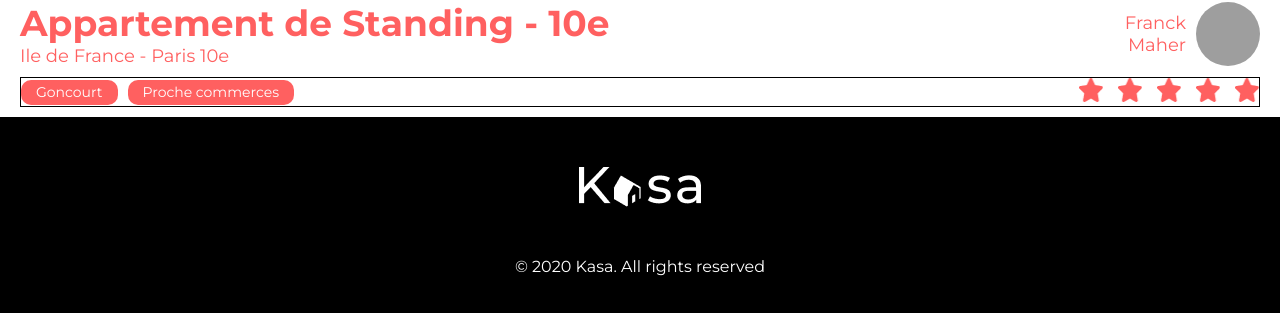
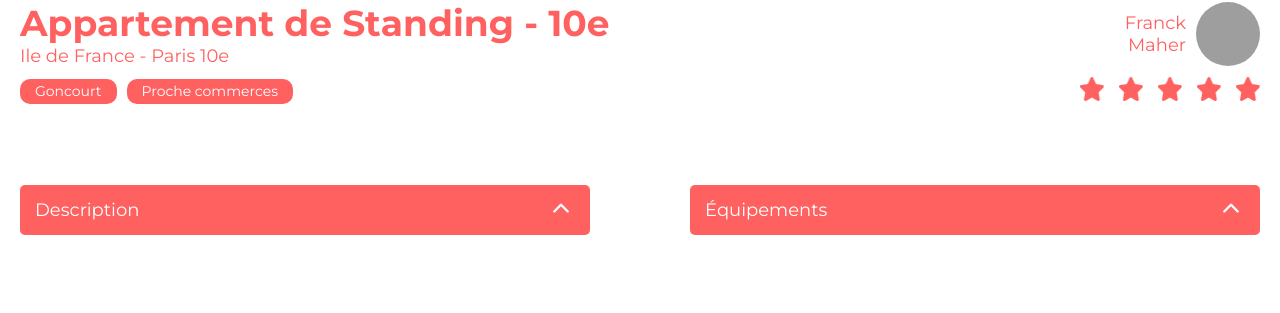
Before and after one commit to Benjamin-V-Dev/Kasa, a React (Vite) app: page /Accommodation/0979876d in a window 1280 px wide. Shown: the part 639-952 px from the top of the page. Built offline with nearby package versions, Linux system fonts and the light colour scheme; grey boxes are pictures that could not be loaded.

Commit message:
Etape-8 terminée

```diff
--- a/src/Components/Banner.jsx
+++ b/src/Components/Banner.jsx
@@ -1,23 +1,7 @@
 import { useLocation } from 'react-router-dom';
 
 
-export default function Banner() {
-
-  const location = useLocation();
-  let imageUrl;
-  let imageAlt;
-  let bannerContent;
-
-  if (location.pathname === "/") {
-    imageUrl = "public/banner1.png";
-    imageAlt = "Paysage de côte sauvage";
-    bannerContent ="Chez vous, partout et ailleurs";
-
-  } else if (location.pathname === "/About") {
-    imageUrl = "public/banner2.png";
-    imageAlt = "Paysage de montagne";
-    bannerContent ="";
-  }
+export default function Banner({imageUrl, imageAlt, bannerContent}) {
 
   return (
     <div className="banner">
--- a/src/Components/Dropdown.jsx
+++ b/src/Components/Dropdown.jsx
@@ -14,18 +14,31 @@ export default function Dropdown({title, content}) {
     }
   };
 
+  // Fonction pour analyser "content"
+
+  let contentArray = [];
+
+  if (typeof content === 'object' && content !== null) {
+    // Transformer les valeurs de l'objet en un tableau
+    contentArray = Object.values(content);
+  } else if(typeof content ==='string' || typeof content ==='number'){
+    // Transformer les valeurs autres en un tableau
+    contentArray = [content];
+  }
+
   return (
     <div className={`dropdown ${isActive ? 'dropdown-active' : ''}`}>
-      <div className="title-dropdown">
+      <div onClick={toggleStyle} className="title-dropdown">
         <p>{title}</p>
         <i onClick={toggleStyle}
         className={`fa-solid ${isActive ? 'fa-chevron-up' : 'fa-chevron-down'}`}></i>
-        {/* className="fa-solid fa-chevron-up"></i> */}
       </div>
       <div className={`content-dropdown ${isActive ? 'content-dropdown-active' : ''}`}>
-        <ul>
-          <li>{content}</li>
-        </ul>
+      <ul>
+        {contentArray.map((li, index) => (
+          <li key={index}>{li}</li>
+        ))}
+      </ul>
       </div>
     </div>
   )
--- a/src/assets/scss/_accommodation.scss
+++ b/src/assets/scss/_accommodation.scss
@@ -83,7 +83,6 @@
     /* Début de la séction tags et notes */
     .tags-and-rate{
         width: 100%;
-        border: 1px solid black;
         display: flex;
         justify-content: space-between;
         margin: 10px 0px;
@@ -110,5 +109,15 @@
 
             }
         }
+
+    }
+    .master-dropdown{
+        width: 100%;
+        gap: 100px;
+        display: flex;
+
+        .dropdown{
+            width: 50%;
+        }
     }
 }
--- a/src/assets/scss/_dropdown.scss
+++ b/src/assets/scss/_dropdown.scss
@@ -1,14 +1,12 @@
 .master-dropdown{
     margin: 50px 0;
+    width: 1000px;
 }
 
 .dropdown{
-    width: 1000px;
+    width: 100%;
     margin: 30px auto;
     position: relative;
-
-
-
 
     .title-dropdown{
         position: absolute;
@@ -23,6 +21,10 @@
         display: flex;
         justify-content: space-between;
         align-items: center;
+
+        i{
+            cursor: pointer;
+        }
     }
 
 
@@ -32,7 +34,6 @@
         background-color: $grey;
         padding: 75px 20px 19px 20px;
         border-radius: 5px;
-        // display: none;
 
         ul{
             list-style-type: none;
--- a/src/assets/scss/style.css
+++ b/src/assets/scss/style.css
@@ -122,10 +122,11 @@ header nav .link1 {
 
 .master-dropdown {
   margin: 50px 0;
+  width: 1000px;
 }
 
 .dropdown {
-  width: 1000px;
+  width: 100%;
   margin: 30px auto;
   position: relative;
 }
@@ -142,6 +143,9 @@ header nav .link1 {
   display: flex;
   justify-content: space-between;
   align-items: center;
+}
+.dropdown .title-dropdown i {
+  cursor: pointer;
 }
 .dropdown .content-dropdown {
   height: auto;
@@ -267,7 +271,6 @@ header nav .link1 {
 }
 .accommodation .tags-and-rate {
   width: 100%;
-  border: 1px solid black;
   display: flex;
   justify-content: space-between;
   margin: 10px 0px;
@@ -288,6 +291,14 @@ header nav .link1 {
   height: 24px;
   width: 24px;
   margin-left: 15px;
+}
+.accommodation .master-dropdown {
+  width: 100%;
+  gap: 100px;
+  display: flex;
+}
+.accommodation .master-dropdown .dropdown {
+  width: 50%;
 }
 
 .filter {
--- a/src/data.json
+++ b/src/data.json
@@ -41,7 +41,7 @@
 			"https://s3-eu-west-1.amazonaws.com/course.oc-static.com/projects/front-end-kasa-project/accommodation-1-5.jpg",
 			"https://s3-eu-west-1.amazonaws.com/course.oc-static.com/projects/front-end-kasa-project/accommodation-1-6.jpg"
 		],
-		"description": "Profitez du charme de la vie parisienne dans un magnifique appartement. A 3 minutes à pied du Canl Saint Martin, vous serez proche des transports, mais également de nombreux commerces. L'appartement est tout équipé, et possède également un parking pour ceux qui souhaitent se déplacer en voiture.",
+		"description": "Profitez du charme de la vie parisienne dans un magnifique appartement. A 3 minutes à pied du Canal Saint Martin, vous serez proche des transports, mais également de nombreux commerces. L'appartement est tout équipé, et possède également un parking pour ceux qui souhaitent se déplacer en voiture.",
 		"host": {
 			"name": "Della Case",
 			"picture": "https://s3-eu-west-1.amazonaws.com/course.oc-static.com/projects/front-end-kasa-project/profile-picture-1.jpg"
--- a/src/pages/About/About.jsx
+++ b/src/pages/About/About.jsx
@@ -14,7 +14,7 @@ export default function About() {
 
   return (
     <>
-      <Banner />
+      <Banner imageUrl={'banner2.png'} imageAlt={'Paysage de montagne'}  bannerContent={""}/>
       <div className="master-dropdown">
         <Dropdown title="Fiabilité" content={contentDropdownAbout[0]} />
         <Dropdown title="Respect" content={contentDropdownAbout[1]} />
--- a/src/pages/Accommodation/Accommodation.jsx
+++ b/src/pages/Accommodation/Accommodation.jsx
@@ -2,6 +2,7 @@ import Filter from "../../Components/Tag";
 import Slider from "../../Components/Slider";
 import {useParams} from 'react-router-dom'
 import Rank from "../../Components/Rank";
+import Dropdown from "../../Components/Dropdown";
 
 export default function Accommodation({data}) {
 
@@ -39,7 +40,13 @@ export default function Accommodation({data}) {
           <div className="master-rate">
               <Rank rank={element.rating}/>
           </div>
+        </div>
 
+
+        {/* Début des dropdown */}
+        <div className="master-dropdown">
+            <Dropdown title={"Description"} content={element.description}/>
+            <Dropdown title={"Équipements"} content={element.equipments}/>
         </div>
     </div>
   )
--- a/src/pages/Home/Home.jsx
+++ b/src/pages/Home/Home.jsx
@@ -4,7 +4,7 @@ import Banner from "../../Components/Banner";
 export default function Home({data}) {
   return (
     <>
-      <Banner />
+      <Banner imageUrl={'banner1.png'} imageAlt={'Paysage de côte sauvage'}  bannerContent={"Chez vous, partout et ailleurs"}/>
       <section className="home-section-thumb">
         {data.map((item) =>
           <div key={item.id} className="thumb">
```
Also changed, not shown: 1 other file (tests, documents, lock files or other folders).
